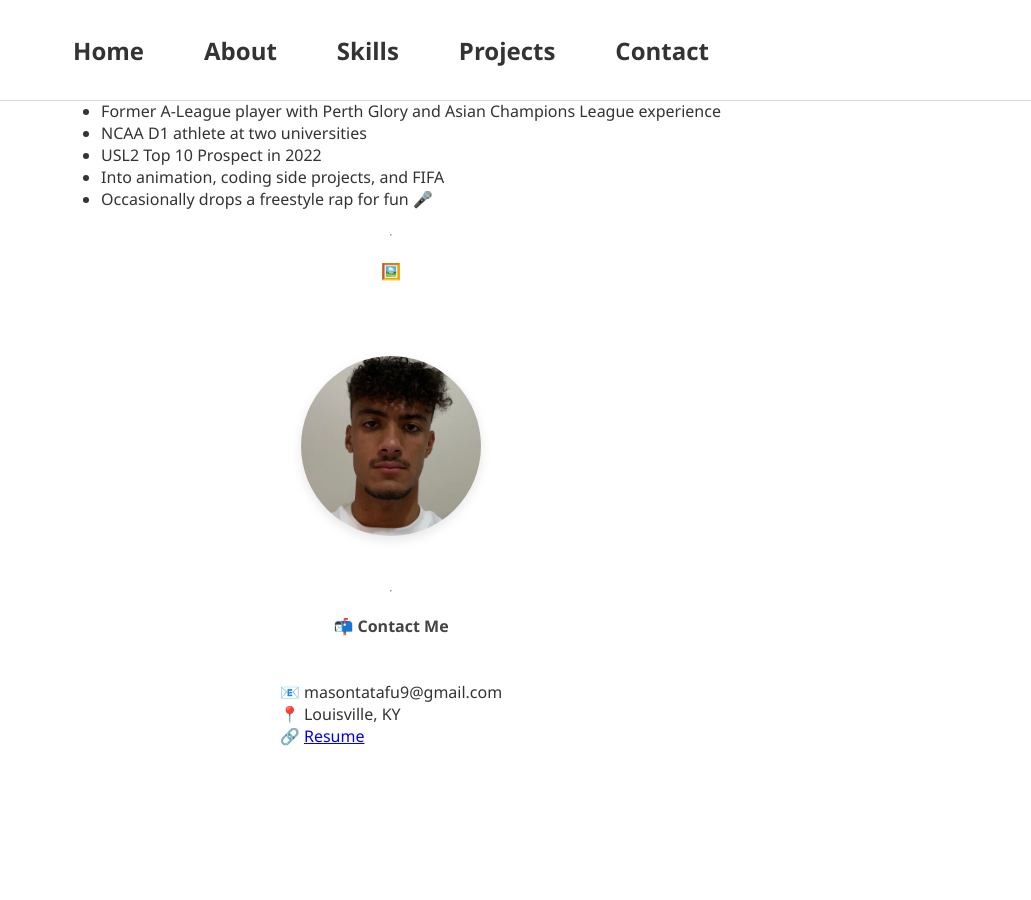
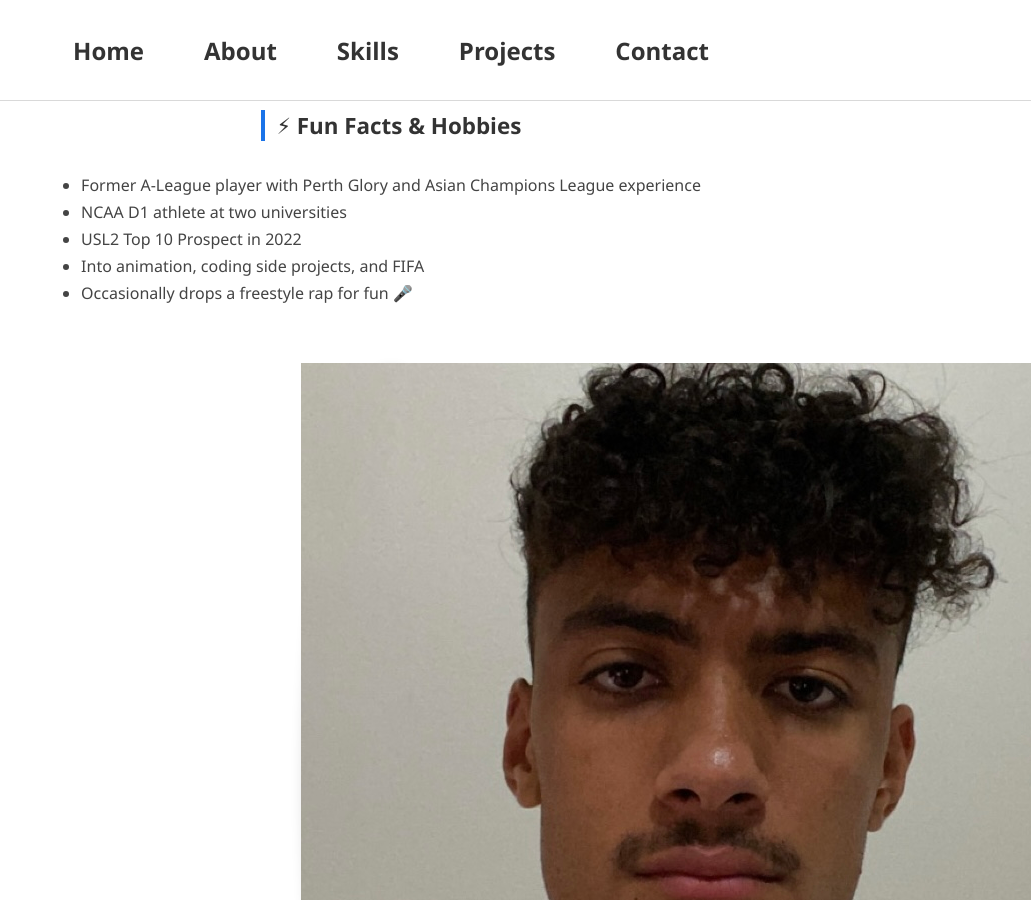
Before and after one commit to masontatafu/masontatafu.github.io, a Jekyll site: the page built from about.md, in a window 1280 px wide and 900 px high, scrolled down 872 px. Shown: the whole window, without its empty margins (249-1280 px from the left). Built offline with Jekyll 4.4.1, drawn with Linux system fonts in a browser that asks for light colours; before the commit the page ends 1635 px from its top, so only the background shows below that.

Commit message:
Update about.md

```diff
--- a/about.md
+++ b/about.md
@@ -21,7 +21,7 @@ My goal is to merge my competitive mindset with tech. I’m working toward a car
 ---
 
 ## 🎓 Education
-{:.about-section}
+{:.about-header}
 
 - **University of Louisville** – B.S. in Computer Information Systems
   *2023 – 2025 (Web Dev & Cybersecurity Track)*
@@ -29,30 +29,29 @@ My goal is to merge my competitive mindset with tech. I’m working toward a car
   *2021 – 2023*
 - **Trinity College, Perth** – High School Diploma
   *Graduated 2020*
-
+{:.about-section}
 ---
 
 ## ⚡ Fun Facts & Hobbies
-{:.about-section}
+{:.about-header}
 
 - Former A-League player with Perth Glory and Asian Champions League experience
 - NCAA D1 athlete at two universities
 - USL2 Top 10 Prospect in 2022
 - Into animation, coding side projects, and FIFA
 - Occasionally drops a freestyle rap for fun 🎤
-
----
-
-## 🖼️
 {:.about-section}
 
-![Mason Tatafu](/assets/images/IMG_5131.jpg){:.profile-pic}
+
+![Mason Tatafu](/assets/images/IMG_5131.jpg)
+{:.profile-pic}
 
 ---
 
 ## 📬 Contact Me
-{:.about-section}
+{:.about-header}
 
 📧 masontatafu9@gmail.com
 📍 Louisville, KY
 🔗 [Resume](Mason%20Tatafu%20Current%20Resume%20-%202025.pdf)
+{:.about-section}
```
